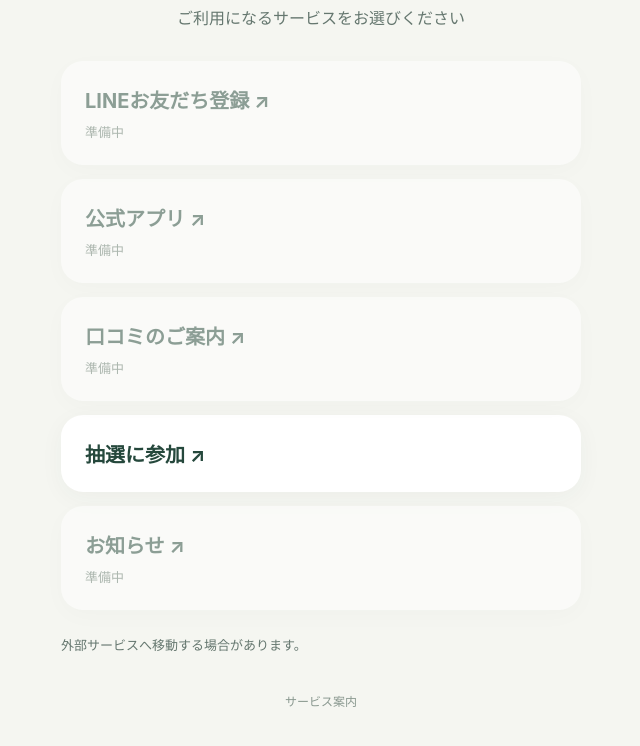
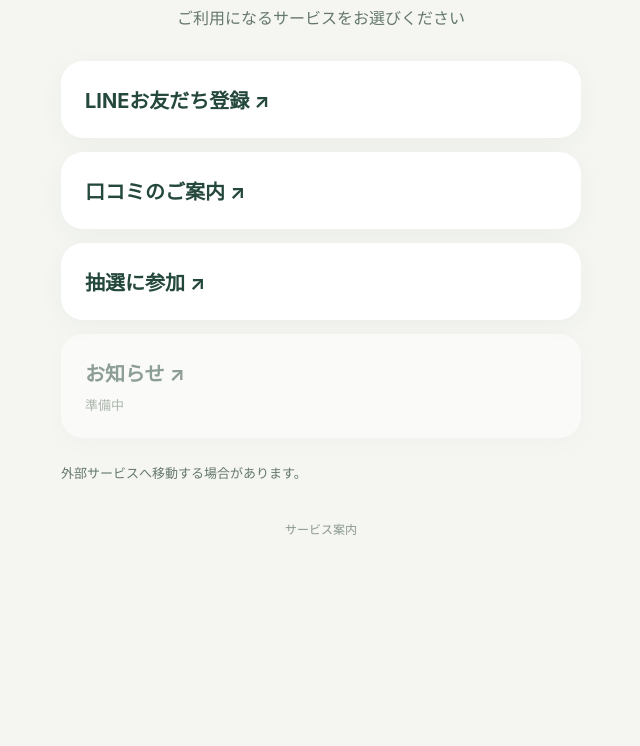
Before and after one commit to 1ma-ma-ma1/salon-nfc-menu, a plain HTML site: page index.html in a window 1280 px wide. Shown: the part 146-892 px from the top of the page, without its empty margins (319-959 px from the left). After the commit the page ends 800 px from the top, so only its background shows below. Drawn offline with Linux system fonts and the light colour scheme.

Commit message:
Set LINE and review links and remove app from NFC menu

```diff
--- a/config.js
+++ b/config.js
@@ -2,9 +2,8 @@
 window.NFC_CONFIG = {
   title: 'サービスのご案内',
   links: [
-    {label:'LINEお友だち登録',url:'',enabled:true},
-    {label:'公式アプリ',url:'',enabled:true},
-    {label:'口コミのご案内',url:'',enabled:true},
+    {label:'LINEお友だち登録',url:'https://lin.ee/XOot0FQ',enabled:true},
+    {label:'口コミのご案内',url:'https://g.page/r/CWJEkm8XNSRHEAE/review',enabled:true},
     {label:'抽選に参加',url:'lottery/',enabled:true},
     {label:'お知らせ',url:'',enabled:true}
   ],
--- a/index.html
+++ b/index.html
@@ -1,4 +1,4 @@
-<!doctype html><html lang="ja"><head><meta charset="utf-8"><meta name="viewport" content="width=device-width,initial-scale=1"><meta name="theme-color" content="#f5f6f1"><title>サービスのご案内</title><link rel="stylesheet" href="style.css"></head><body><main><div class="spark">✦</div><h1 id="title">サービスのご案内</h1><p class="sub">ご利用になるサービスをお選びください</p><div class="links" id="links"></div><p class="note">外部サービスへ移動する場合があります。</p><footer>サービス案内</footer></main><script src="config.js?v=20261119-four-games"></script><script>
+<!doctype html><html lang="ja"><head><meta charset="utf-8"><meta name="viewport" content="width=device-width,initial-scale=1"><meta name="theme-color" content="#f5f6f1"><title>サービスのご案内</title><link rel="stylesheet" href="style.css"></head><body><main><div class="spark">✦</div><h1 id="title">サービスのご案内</h1><p class="sub">ご利用になるサービスをお選びください</p><div class="links" id="links"></div><p class="note">外部サービスへ移動する場合があります。</p><footer>サービス案内</footer></main><script src="config.js?v=20261119-service-links"></script><script>
 'use strict';
 const cfg=window.NFC_CONFIG;
 document.getElementById('title').textContent=cfg.title;
```
